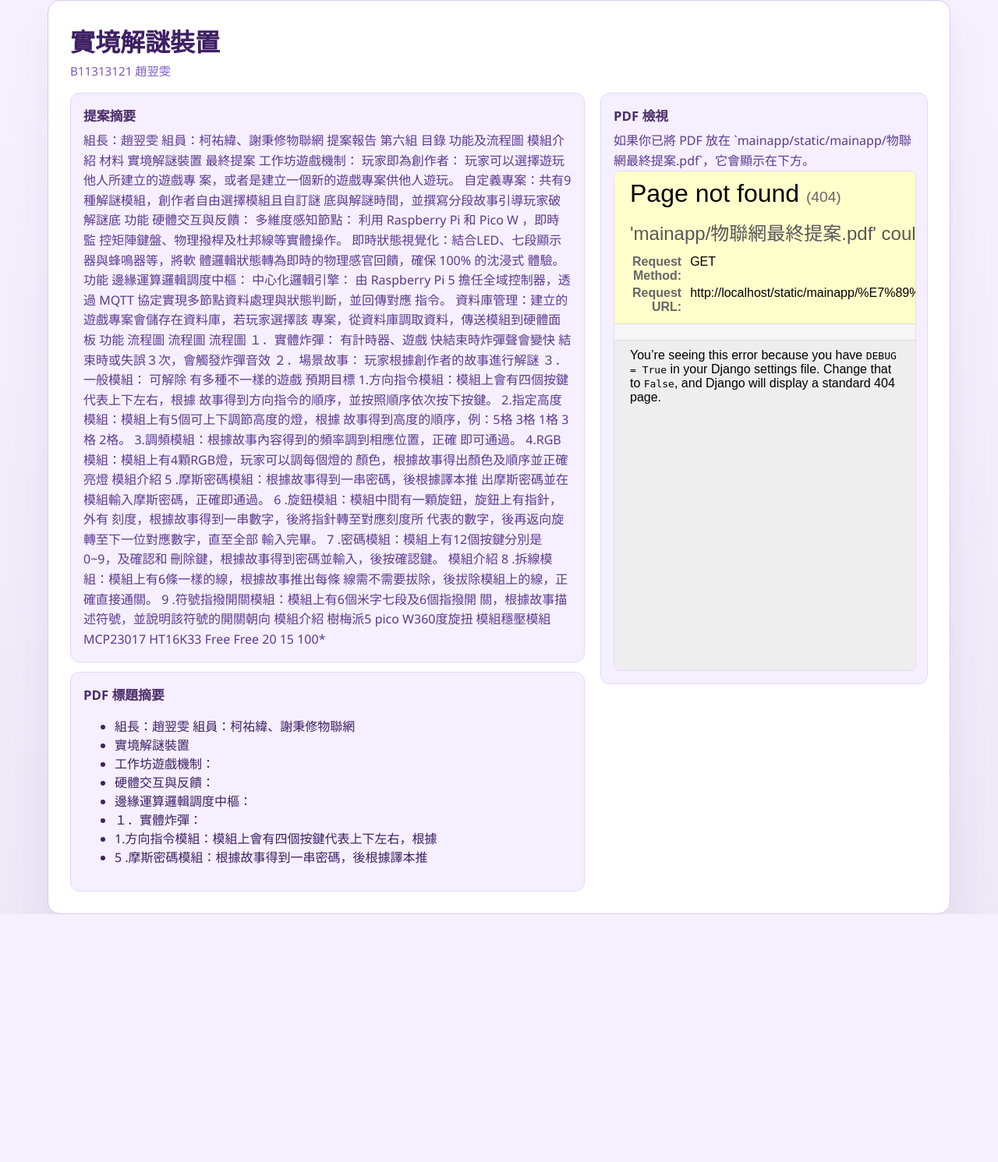
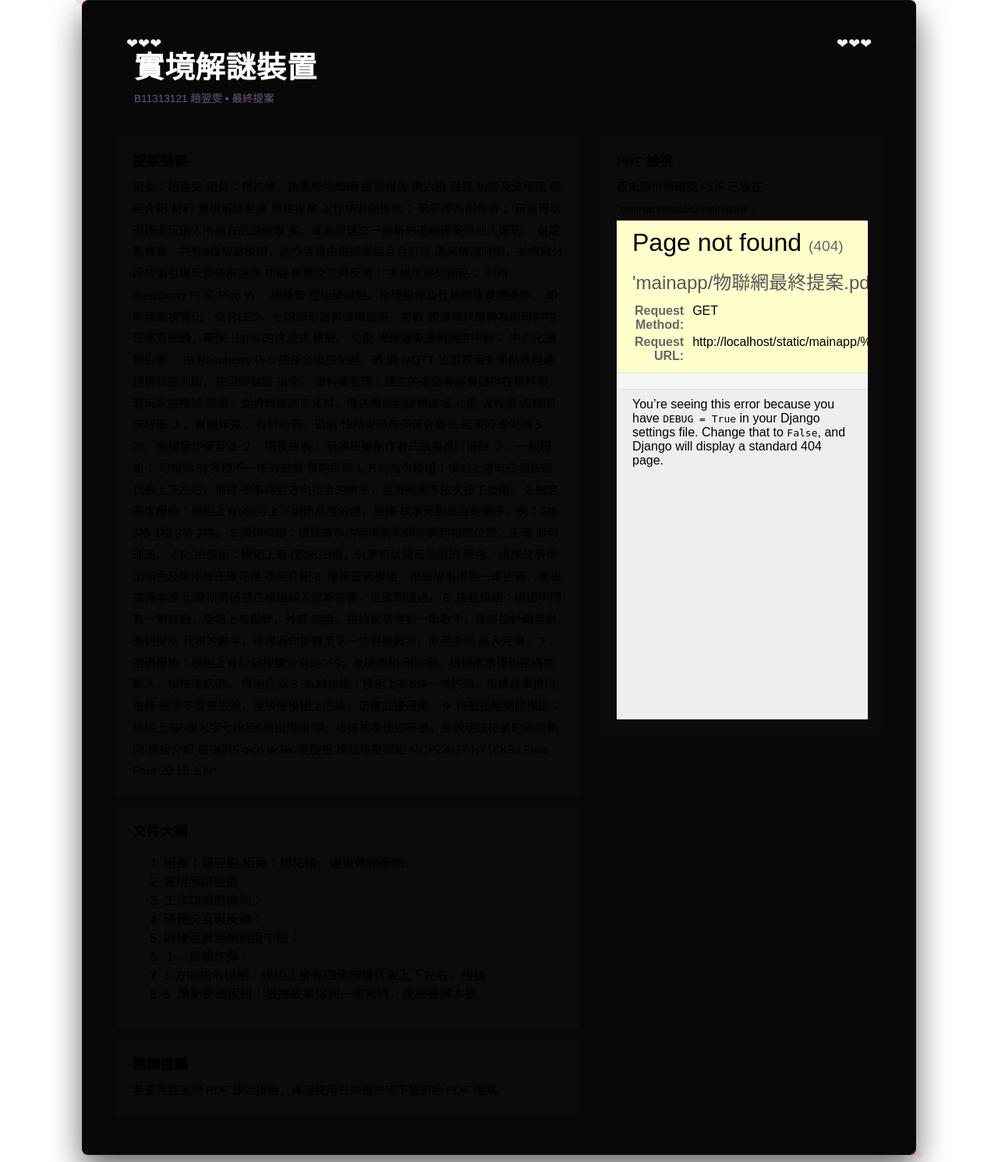
Before and after one commit to 0w0-en/wen, a Django app: page / in a window 1280 px wide. Shown: the whole page at 78% size. Before the commit the page ends 1173 px from the top, so only its background shows below. Run offline with Django 5.2, Linux system fonts and the light colour scheme.

Commit message:
修正模組樣式與首頁

```diff
--- a/mainapp/static/mainapp/style.css
+++ b/mainapp/static/mainapp/style.css
@@ -1,75 +1,145 @@
 /* mainapp/static/mainapp/style.css */
+.root-fonts {
+    --pdf-accent: #ff66b2; /* pink */
+    --pdf-dark: #ffd6ea; /* light pink for text */
+    --pdf-muted: #1a1a1a;
+    --pdf-bg: #000000; /* black background */
+}
+
 body {
     margin: 0;
     min-height: 100vh;
     display: flex;
     align-items: center;
     justify-content: center;
-    background: linear-gradient(180deg, #f7f1ff 0%, #ede7f6 100%);
-    font-family: 'Segoe UI', Tahoma, Geneva, Verdana, sans-serif;
-    color: #3e2064;
+    background: var(--pdf-bg);
+    font-family: 'Noto Sans TC', 'Helvetica Neue', Arial, sans-serif;
+    color: var(--pdf-dark);
 }
 
 .card {
-    width: min(95vw, 1100px);
-    background: #ffffff;
-    border: 1px solid #d9c7f5;
-    border-radius: 16px;
-    box-shadow: 0 18px 55px rgba(86, 65, 132, 0.08);
-    padding: 28px;
+    width: min(92vw, 980px);
+    background: #080808;
+    border: 1px solid rgba(255,102,178,0.08);
+    border-radius: 8px;
+    box-shadow: 0 18px 40px rgba(0,0,0,0.6);
+    padding: 36px 44px;
+    position: relative;
 }
 
 .header {
     display: flex;
     gap: 20px;
     align-items: center;
+    justify-content: space-between;
 }
 
 .title {
     margin: 0;
-    font-size: 2rem;
+    font-size: 2.4rem;
+    letter-spacing: 0.02em;
+    font-weight: 700;
+    font-family: 'Noto Serif TC', serif;
+    color: var(--pdf-accent);
 }
 
 .subtitle {
     margin: 4px 0 0;
-    color: #7e57c2;
+    color: var(--pdf-dark);
     font-size: 0.95rem;
 }
 
 .content-grid {
     display: grid;
-    grid-template-columns: 1fr 420px;
-    gap: 20px;
-    margin-top: 18px;
+    grid-template-columns: 1fr 360px;
+    gap: 28px;
+    margin-top: 22px;
 }
 
 .detail-item {
-    background: #f5efff;
-    border: 1px solid #e3d7ff;
-    border-radius: 12px;
-    padding: 16px;
+    background: #0b0b0b;
+    border-left: 6px solid var(--pdf-accent);
+    border-radius: 4px;
+    padding: 18px 18px 18px 20px;
+    margin-bottom: 14px;
 }
 
 .detail-item h2 {
     margin: 0 0 8px;
-    font-size: 1.05rem;
-    color: #4b2d68;
+    font-size: 1.1rem;
+    color: var(--pdf-accent);
+    font-family: 'Noto Serif TC', serif;
 }
 
 .detail-item p {
     margin: 0;
-    color: #5d3a8f;
-    line-height: 1.6;
+    color: var(--pdf-dark);
+    line-height: 1.85;
+    font-size: 15px;
 }
 
 .pdf-frame {
     width: 100%;
     height: 640px;
-    border: 1px solid #e6d9ff;
-    border-radius: 8px;
+    border: 1px solid rgba(255,102,178,0.14);
+    border-radius: 2px;
+    background: #070707;
 }
+
+.pdf-header-bar {
+    background: linear-gradient(90deg, rgba(255,102,178,0.12), rgba(255,102,178,0.06));
+    color: var(--pdf-dark);
+    padding: 18px 22px;
+    border-radius: 4px;
+    margin-bottom: 18px;
+    position: relative;
+}
+
+.pdf-header-bar .title { color: var(--pdf-accent); }
+
+/* heart decorations */
+.pdf-header-bar::before,
+.pdf-header-bar::after {
+    content: '❤❤❤';
+    position: absolute;
+    top: 8px;
+    font-size: 18px;
+    color: var(--pdf-accent);
+    opacity: 0.95;
+}
+.pdf-header-bar::before { left: 12px; }
+.pdf-header-bar::after { right: 12px; transform: scaleX(-1); }
+
+.card::before,
+.card::after {
+    content: '❤';
+    position: absolute;
+    font-size: 20px;
+    color: rgba(255,102,178,0.18);
+}
+.card::before { left: -10px; top: -10px; }
+.card::after { right: -10px; bottom: -10px; transform: rotate(180deg); }
+
+.pdf-header-bar {
+    background: linear-gradient(90deg, var(--pdf-accent), #8a67c4);
+    color: white;
+    padding: 18px 22px;
+    border-radius: 4px;
+    margin-bottom: 18px;
+}
+
+.pdf-header-bar .title { color: white; }
+
+.meta { color: #6e587a; }
 
 @media (max-width: 900px) {
     .content-grid { grid-template-columns: 1fr; }
     .pdf-frame { height: 480px; }
+    .card { padding: 24px; }
 }
+
+/* Print-like small meta */
+.meta {
+    color: #6a587a;
+    font-size: 0.85rem;
+}
--- a/mainapp/templates/mainapp/index.html
+++ b/mainapp/templates/mainapp/index.html
@@ -1,46 +1,52 @@
 {% load static %}
 
+<link rel="preconnect" href="https://fonts.googleapis.com">
+<link rel="preconnect" href="https://fonts.gstatic.com" crossorigin>
+<link href="https://fonts.googleapis.com/css2?family=Noto+Serif+TC:wght@400;600;700&display=swap" rel="stylesheet">
 <link rel="stylesheet" href="{% static 'mainapp/style.css' %}">
 
 <div class="card">
-    <div class="header">
-        <div>
-            <h1 class="title">實境解謎裝置</h1>
-            <div class="subtitle">B11313121 趙翌雯</div>
-        </div>
+    <div class="pdf-header-bar">
+        <h1 class="title">實境解謎裝置</h1>
+        <div class="subtitle meta">B11313121 趙翌雯 • 最終提案</div>
     </div>
 
-    <div class="content-grid">
-        <div>
-            <div class="detail-item">
+    <main class="content-grid">
+        <article>
+            <section class="detail-item">
                 <h2>提案摘要</h2>
                 {% if pdf_summary %}
                 <p>{{ pdf_summary }}</p>
                 {% else %}
                 <p>此頁面會顯示 PDF 內的提案重點：目標、系統架構、感測器說明、資料流程與結論。</p>
                 {% endif %}
-            </div>
+            </section>
 
-            <div class="detail-item" style="margin-top:12px;">
-                <h2>PDF 標題摘要</h2>
+            <section class="detail-item">
+                <h2>文件大綱</h2>
                 {% if pdf_headings %}
-                <ul>
+                <ol>
                     {% for h in pdf_headings %}
                     <li>{{ h }}</li>
                     {% endfor %}
-                </ul>
+                </ol>
                 {% else %}
-                <p>預留位置顯示從 PDF 或後端解析後的重點內容（標題、段落、表格摘要等）。</p>
+                <p class="meta">尚無可顯示的大綱</p>
                 {% endif %}
-            </div>
-        </div>
+            </section>
 
-        <div>
+            <section class="detail-item">
+                <h2>閱讀建議</h2>
+                <p class="meta">若要完整呈現 PDF 原始排版，建議使用右側檢視或下載原始 PDF 檔案。</p>
+            </section>
+        </article>
+
+        <aside>
             <div class="detail-item">
                 <h2>PDF 檢視</h2>
-                <p>如果你已將 PDF 放在 `mainapp/static/mainapp/物聯網最終提案.pdf`，它會顯示在下方。</p>
+                <p class="meta">若未顯示請確認 PDF 已放在 `mainapp/static/mainapp/`。</p>
                 <iframe class="pdf-frame" src="{% static 'mainapp/物聯網最終提案.pdf' %}" title="PDF preview"></iframe>
             </div>
-        </div>
-    </div>
+        </aside>
+    </main>
 </div>
```
